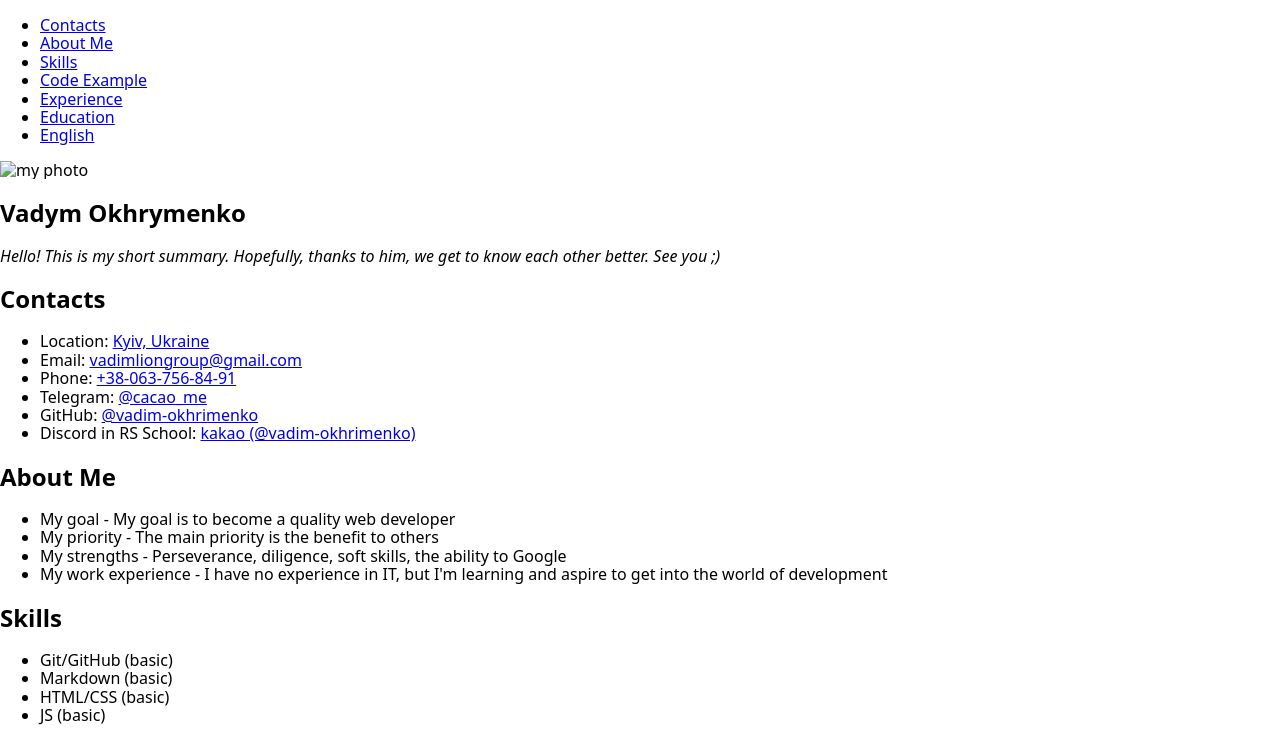
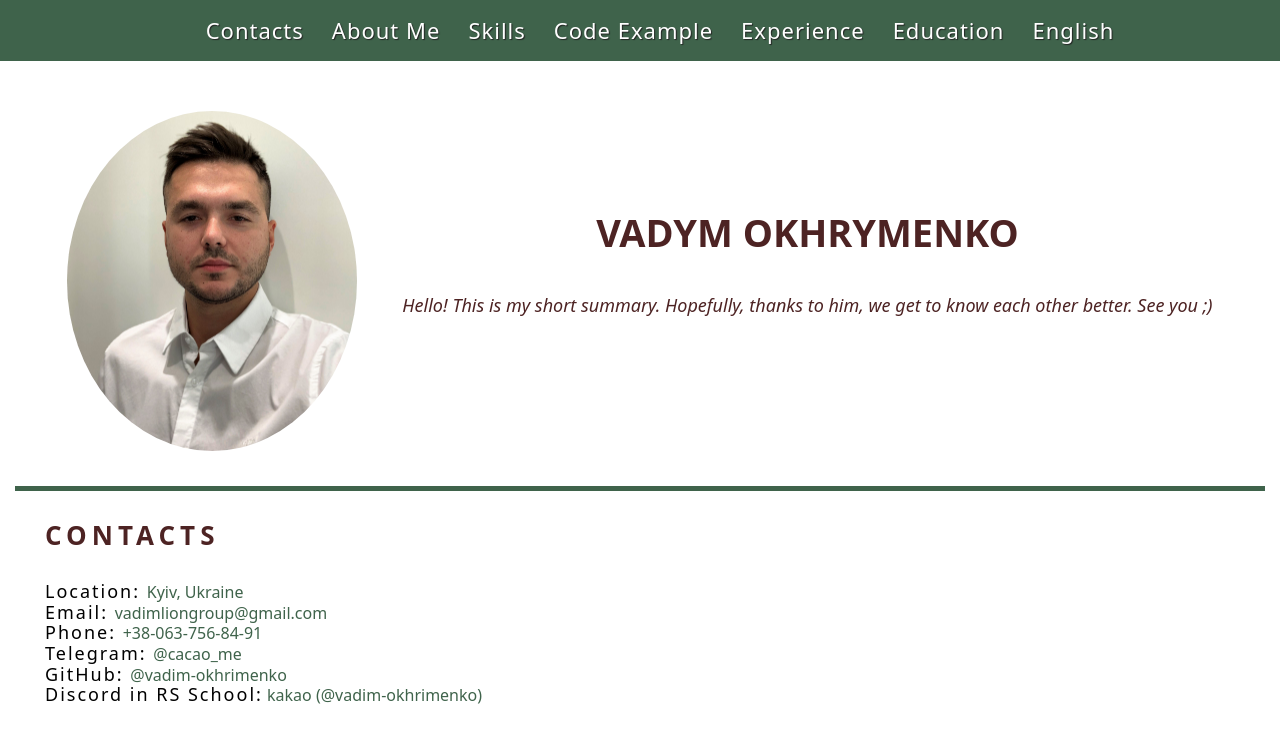
Before and after one commit to Vadim-Okhrimenko/rsschool-cv, a plain HTML site: page index.html in a window 1280 px wide. Shown: the top 733 px of the page. Drawn offline with nearby package versions, Linux system fonts and the light colour scheme.

Commit message:
feat: add markup

```diff
--- a/style.css
+++ b/style.css
@@ -1,8 +1,171 @@
-.hero {
-color: teal;
-background-color: bisque;
-text-align: center;
-width: 500px;
-margin-left: auto;
-margin-right: auto;
+/* basic settings */
+
+html {
+  scroll-behavior: smooth;
 }
+
+body {
+  font-family: "Roboto", sans-serif;
+  letter-spacing: 2%;
+  margin: 0;
+  padding: 0;
+
+  color: #000000;
+  background-color: rgba(255, 255, 255, 0.666);
+}
+
+.list {
+  list-style: none;
+  margin: 0;
+}
+
+.link {
+  text-decoration: none;
+  color: #3f634b;
+  transition: 0.5s;
+}
+
+.link:hover,
+.link:focus {
+  color: tomato;
+}
+
+/* header */
+
+.header {
+  background-color: #3f634b;
+  color: #ffffff;
+}
+
+.nav-list {
+  display: flex;
+  justify-content: center;
+  margin: 0;
+}
+
+.nav-list-link {
+  display: inline-block;
+  text-decoration: none;
+  color: inherit;
+  font-size: 22px;
+  line-height: 1.5;
+  font-weight: 300;
+  letter-spacing: 1px;
+  padding: 14px 14px;
+  text-shadow: 1px 1px 1px #232624;
+}
+
+.nav-list-link:hover,
+.nav-list-link:focus {
+  transition: 0.5s;
+  color: tomato;
+}
+
+/* hero */
+
+.hero-title {
+  color: #4d2323;
+  margin-top: 0;
+  margin-bottom: 40px;
+  font-weight: 700;
+  font-size: 38px;
+
+  text-align: center;
+  text-transform: uppercase;
+}
+
+.hero-represent {
+  color: #4d2323;
+  margin: 0;
+  font-size: 18px;
+  font-weight: 300;
+  text-align: center;
+}
+
+.hero-name {
+  padding-top: 100px;
+}
+
+.photo {
+  width: 290px;
+  height: 340px;
+  object-fit: cover;
+  border-radius: 50%;
+}
+
+.section-hero {
+  display: flex;
+  justify-content: space-around;
+  padding: 50px 30px 35px;
+  border-bottom: 5px solid #3f634b;
+}
+/* main */
+
+.main {
+  max-width: 1440px;
+  margin: 0 auto;
+  padding: 0 15px;
+  min-height: 50px;
+}
+
+.section-title {
+  margin: 0;
+  padding: 30px;
+  font-size: 26px;
+  font-weight: 700;
+  text-transform: uppercase;
+  letter-spacing: 5px;
+  color: #4d2323;
+}
+
+.section-list {
+  margin: 0;
+  padding: 0 0 30px 30px;
+}
+
+.section:not(:last-child) {
+  border-bottom: 1px solid #3f634b;
+}
+
+.item {
+  font-size: 18px;
+  font-weight: 500;
+  letter-spacing: 2px;
+}
+
+.pre-code {
+  margin: 0;
+}
+
+.js-code {
+  font-size: 18px;
+  font-weight: 700;
+}
+
+.english-paragraph {
+  margin: 0;
+  padding: 0 0 30px 30px;
+}
+
+/* footer */
+
+.footer {
+  color: #ffffff;
+  background-color: #3f634b;
+  padding: 14px;
+}
+
+.year {
+  margin: 0;
+}
+
+.footer-link {
+  text-decoration: none;
+  color: #ffffff;
+  transition: 0.5s;
+}
+
+.footer-link:hover,
+.footer-link:focus {
+  color: tomato;
+}
```
Also changed, not shown: assets/ico/icon.ico (added), assets/img/myPhoto.jpg (added), assets/svg/rss.svg (added), index.html (line endings or trailing spaces), 2 other files.
